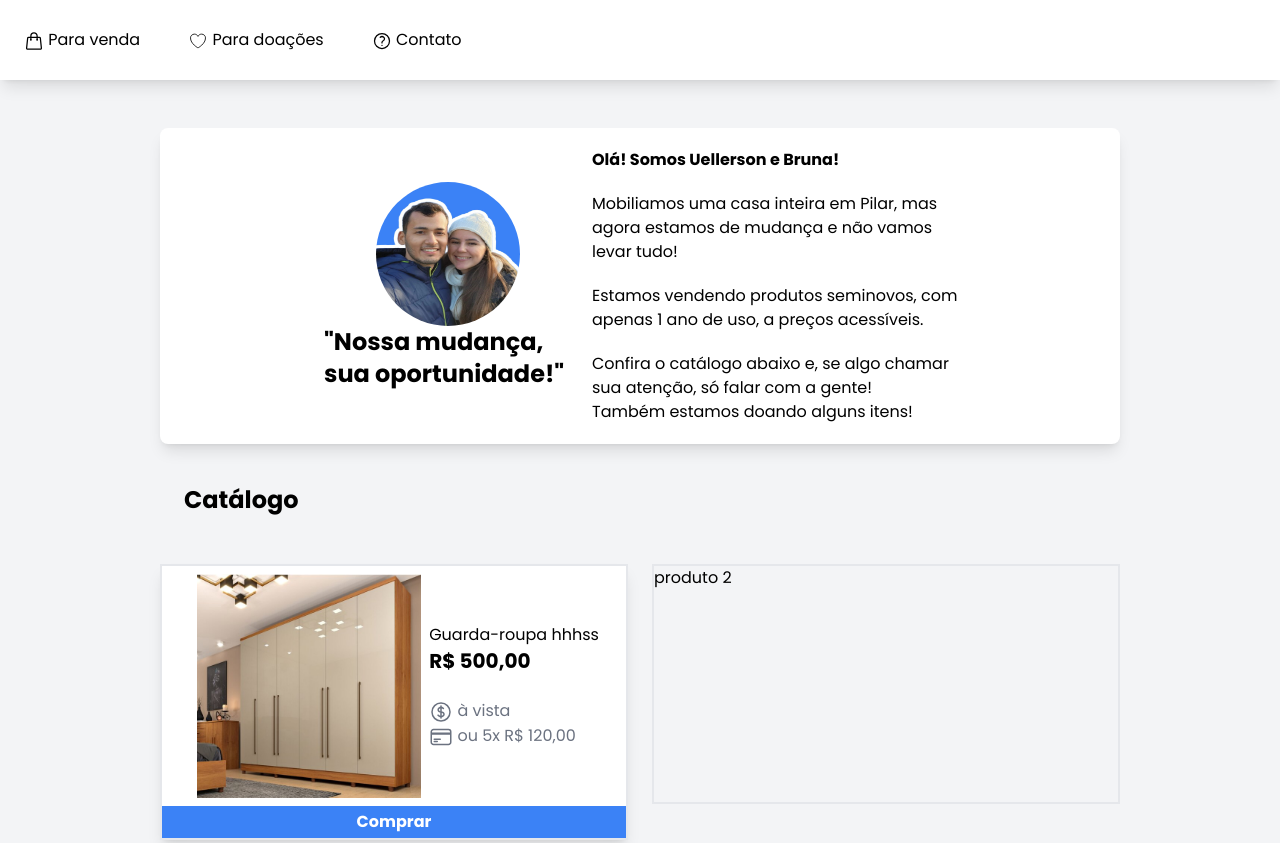
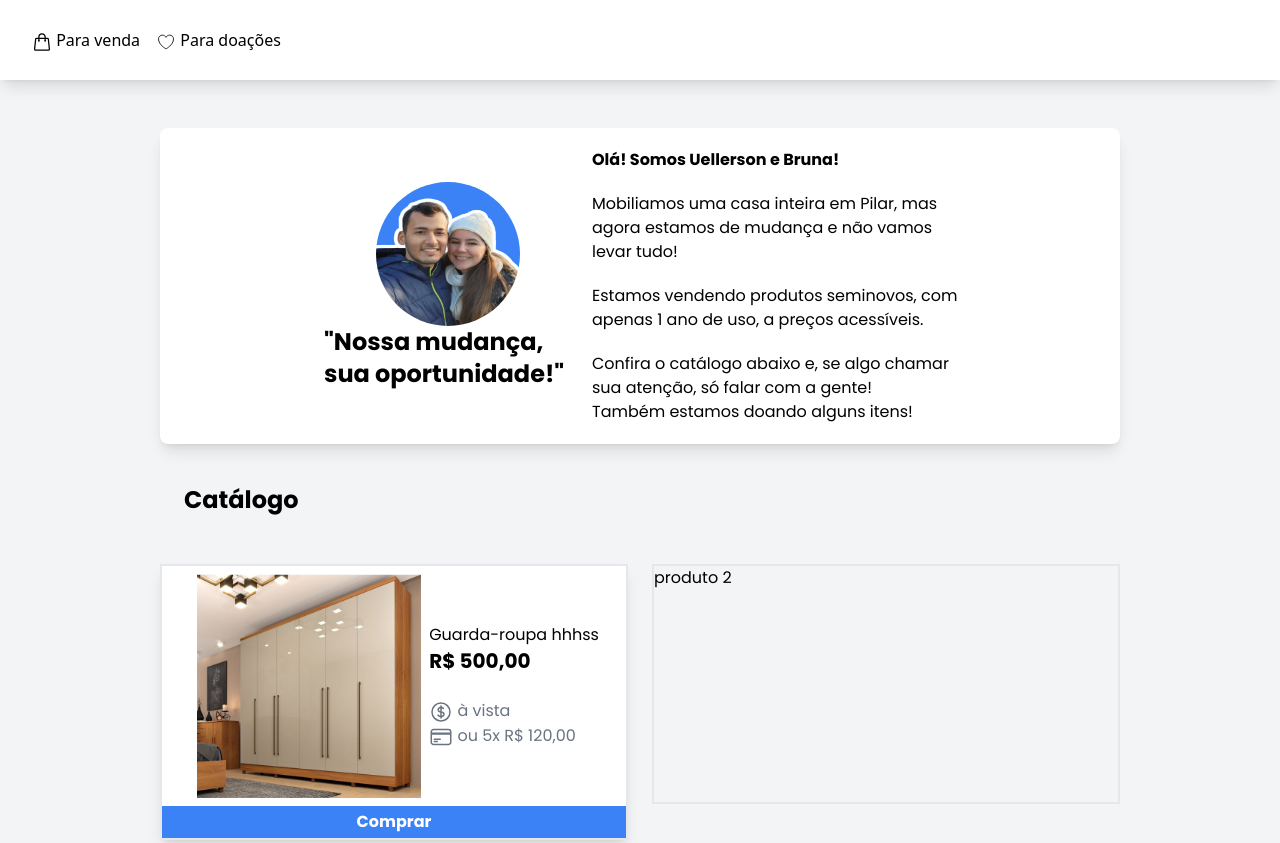
Before and after one commit to uellersonac/vendas, a plain HTML site: page index.html in a window 1280 px wide. Shown: the top 843 px of the page. Drawn offline with nearby package versions, Linux system fonts and the light colour scheme.

Commit message:
Mudança de conceito, ausência de menu diferente para versão mobile

```diff
--- a/index.html
+++ b/index.html
@@ -11,34 +11,35 @@
 
 <div>
 
-  <nav id="nav" class="fixed top-0 w-full bg-white flex shadow-lg h-20 flex-wrap items-center">
+  <nav id="nav" class="flex justify-center md:justify-start fixed top-0 w-full bg-white flex shadow-lg h-20 flex-wrap items-center">
 
-    <button id="toggleButton" class="md:hidden m-8 block">
+    <!-- <button id="toggleButton" class="md:hidden m-8 block">
       <svg xmlns="http://www.w3.org/2000/svg" class=" h-6 inline" fill="none" viewBox="0 0 24 24" stroke-width="1.5" stroke="currentColor" class="size-6">
         <path stroke-linecap="round" stroke-linejoin="round" d="M3.75 6.75h16.5M3.75 12h16.5m-16.5 5.25h16.5" />
       </svg>
-    </button>
+    </button> -->
 
 
-    <ul id="navMenu" class="hidden md:flex flex-wrap md:items-center poppins-regular">
-      <a href="#"><li class="inline-block p-6 hover:text-blue-500 hover:poppins-bold">
+    <!-- <ul id="navMenu" class="hidden md:flex flex-wrap md:items-center poppins-regular"> -->
+    <ul id="navMenu" class="ml-6 flex flex-wrap items-center poppins-regular"></ul>
+      <a href="#"><li class="inline-block p-2 hover:text-blue-500 hover:poppins-bold">
         <svg xmlns="http://www.w3.org/2000/svg" class="h-5 inline" fill="none" viewBox="0 0 24 24" stroke-width="1.5" stroke="currentColor" class="size-6">
           <path stroke-linecap="round" stroke-linejoin="round" d="M15.75 10.5V6a3.75 3.75 0 1 0-7.5 0v4.5m11.356-1.993 1.263 12c.07.665-.45 1.243-1.119 1.243H4.25a1.125 1.125 0 0 1-1.12-1.243l1.264-12A1.125 1.125 0 0 1 5.513 7.5h12.974c.576 0 1.059.435 1.119 1.007ZM8.625 10.5a.375.375 0 1 1-.75 0 .375.375 0 0 1 .75 0Zm7.5 0a.375.375 0 1 1-.75 0 .375.375 0 0 1 .75 0Z" />
         </svg>
 
         Para venda</li></a>
-      <a href="#"><li class="inline-block p-6 hover:text-blue-500">
+      <a href="#"><li class="inline-block p-2 hover:text-blue-500">
         <svg xmlns="http://www.w3.org/2000/svg" class="h-5 inline" fill="none" viewBox="0 0 24 24" strokeWidth={1.5} stroke="currentColor" className="size-6">
           <path strokeLinecap="round" strokeLinejoin="round" d="M21 8.25c0-2.485-2.099-4.5-4.688-4.5-1.935 0-3.597 1.126-4.312 2.733-.715-1.607-2.377-2.733-4.313-2.733C5.1 3.75 3 5.765 3 8.25c0 7.22 9 12 9 12s9-4.78 9-12Z" />
         </svg>
 
         Para doações</li></a>
-      <a href="#"><li class="inline-block p-6 hover:text-blue-500">
+<!--       <a href="#"><li class="inline-block p-6 hover:text-blue-500">
         <svg xmlns="http://www.w3.org/2000/svg" class="h-5 inline" fill="none" viewBox="0 0 24 24" stroke-width="1.5" stroke="currentColor" class="size-6">
           <path stroke-linecap="round" stroke-linejoin="round" d="M9.879 7.519c1.171-1.025 3.071-1.025 4.242 0 1.172 1.025 1.172 2.687 0 3.712-.203.179-.43.326-.67.442-.745.361-1.45.999-1.45 1.827v.75M21 12a9 9 0 1 1-18 0 9 9 0 0 1 18 0Zm-9 5.25h.008v.008H12v-.008Z" />
         </svg>
 
-        Contato</li></a>
+        Contato</li></a> -->
     </ul>
   </nav>
 
@@ -136,7 +137,7 @@
 </div>
 
 <script>
-  document.getElementById("toggleButton").addEventListener("click", function () {
+/*   document.getElementById("toggleButton").addEventListener("click", function () {
     const navMenu = document.getElementById("navMenu");
     navMenu.classList.toggle("hidden");
     navMenu.classList.toggle("overflow-y-auto");
@@ -153,7 +154,7 @@
     const nav = document.getElementById("nav");
     nav.classList.toggle("h-auto");
 
-  });
+  }); */
 </script>
 
 
```
